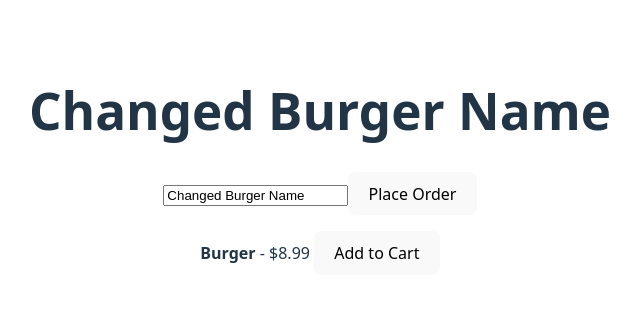
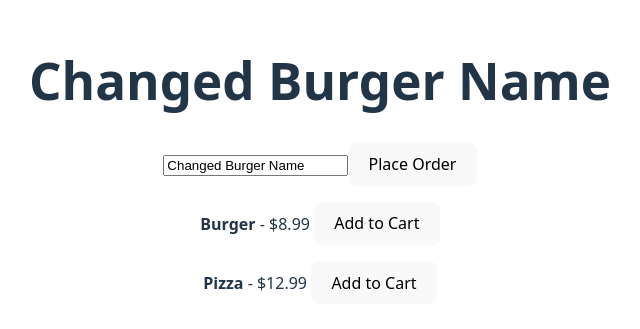
Before and after one commit to drzz21/vue-3-composition-api, a Vue app: page / in a window 1280 px wide. Shown: the part 231-560 px from the top of the page, without its empty margins (320-960 px from the left). Built offline with nearby package versions, Linux system fonts and the light colour scheme.

Commit message:
Reactive Data with the Composition API

```diff
--- a/src/App.vue
+++ b/src/App.vue
@@ -1,7 +1,7 @@
 <script>
 import YummyMeal from './components/YummyMeal.vue';
 //para declarar variables reactivas importamos la api ref
-import { ref } from 'vue';
+import { ref, reactive } from 'vue';
 
 // tenemos que exportar por defecto de esta forma
 export default {
@@ -15,6 +15,26 @@ export default {
 		//declaramos nuestra variable que queremos reactiva
 		//envolviendola en la api ref
 		const name = ref('The Snazzy Burger');
+
+		//otra forma de manejar elementos reactivos
+		//es usando reactive, este tipo de variable
+		//igual que ref es reactiva, pero en este caso
+		//se usa para objetos complejos con varias propiedades
+		//no para objetos primitivos, osea solo
+		//funciona con arrays y objetos
+		//tiene la ventaja de que no necesitamos usar
+		//.value para acceder a sus propiedades
+		//en este caso podemos acceder directamente a las propiedades del objeto
+		//sin necesidad de usar .value
+		//pero tiene la desventaja de que no podemos
+		//desestructurarlo directamente, ya que perderiamos
+		//la reactividad y tampoco podemos reasignar el objeto completo
+		//porque tambien perderiamos la reactividad
+
+		const meal = reactive({
+			name: 'Pizza',
+			price: 12.99,
+		});
 
 		//para acceder a su valor dentro de setup usamos
 		//el atributo .value de nuestra referencia reactiva
@@ -34,7 +54,7 @@ export default {
 		};
 
 		//para usarlo en nuestro código lo tenemos que retornar
-		return { placeOrder, name, addItemToCart };
+		return { placeOrder, name, addItemToCart,meal };
 	},
 	//para acceder a las variables reactivas fuera de setup
 	//no es necesario usar .value
@@ -61,6 +81,8 @@ export default {
 	 el nombre del producto que enviamos desde la funcion dentro del componente
 	 aqui tambien enviamos las props al componente hijo -->
 	<YummyMeal name="Burger" :price="8.99" @add-to-cart="addItemToCart" />
+	<!-- enviamos las propiedades de nuestro reactive -->
+	<YummyMeal :name="meal.name" :price="meal.price" @add-to-cart="addItemToCart" />
 </template>
 
 <style scoped>
```
